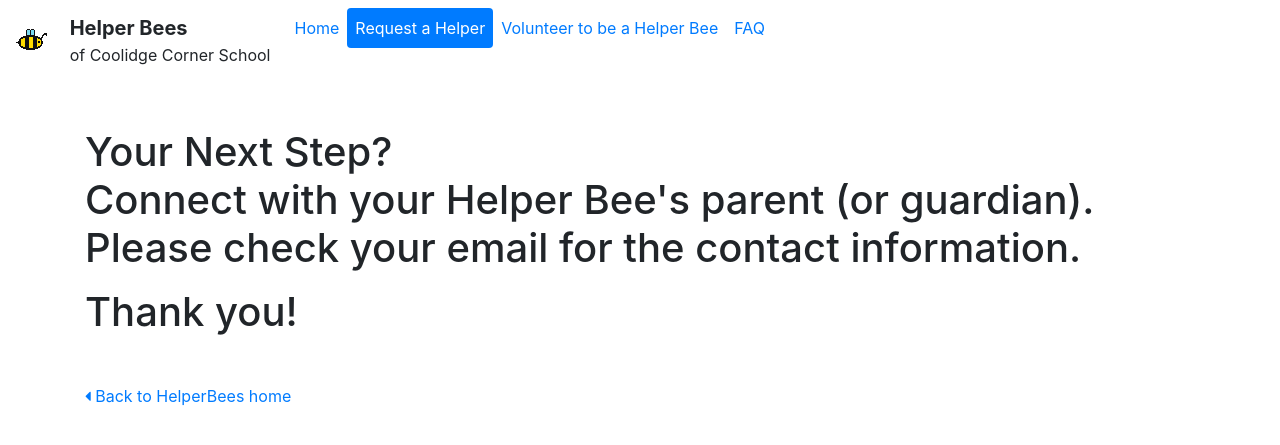
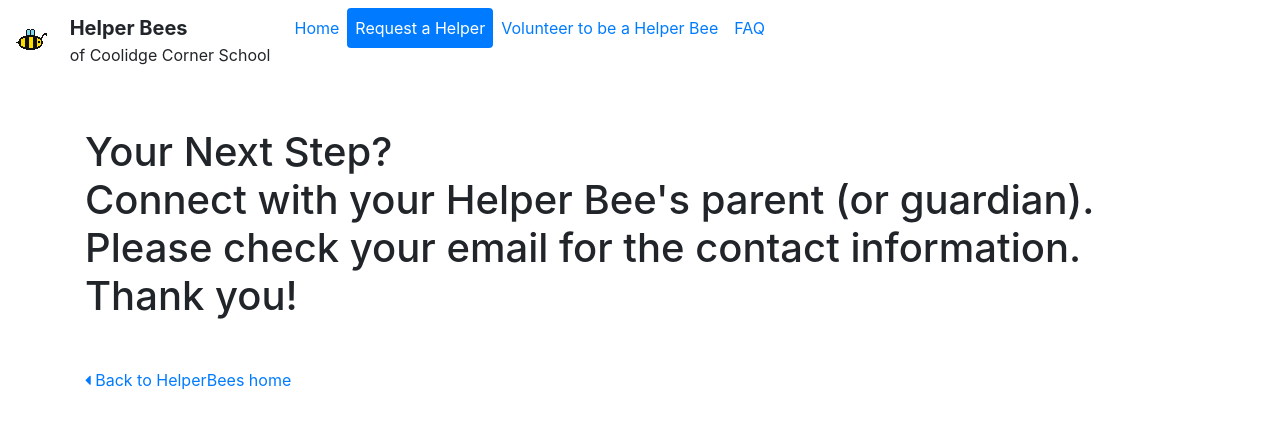
Before and after one commit to CoolidgeCornerSchool/helperbees, a Jekyll site: the page built from request_thankyou.html, in a window 1280 px wide. Shown: the top 445 px of the page. Built offline with Jekyll 4.4.1, drawn with Linux system fonts in a browser that asks for light colours; comment, search, counter and statistics services are not loaded.

Commit message:
Update request_thankyou.html

```diff
--- a/request_thankyou.html
+++ b/request_thankyou.html
@@ -4,9 +4,9 @@ layout: default
 ---
 
 <h1>Your Next Step?
-<p>
+<br>
 Connect with your Helper Bee's parent (or guardian). Please check your email for the contact information.
-<p>
+<br>
 Thank you!</h1>
 
 <p class="mt-5"><a href="/"><i class="fa fa-caret-left"></i> Back to HelperBees home</a></p>
```
